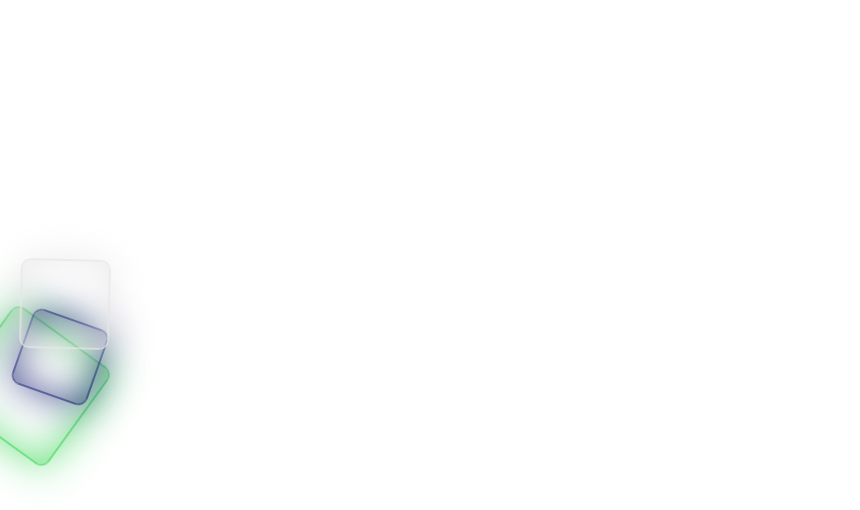
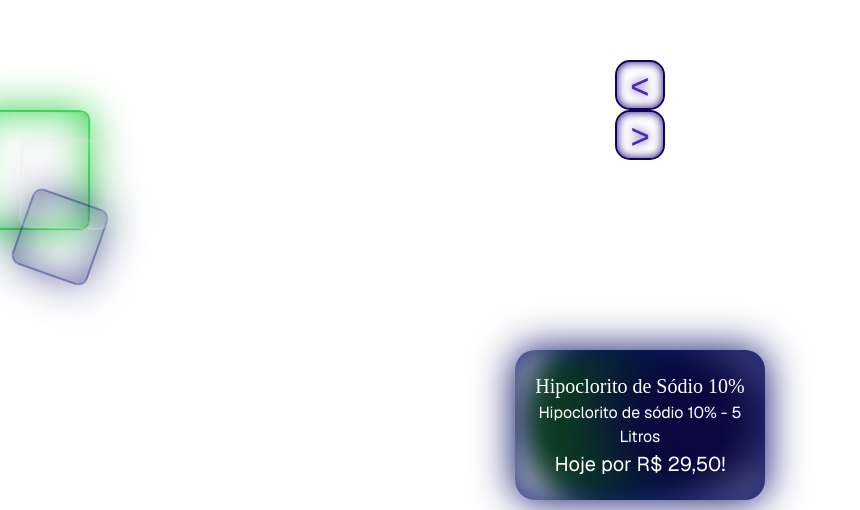
Before and after one commit to renatoDevMax/realidade-html, a Next.js app: page / in a window 1280 px wide. Shown: the part 290-800 px from the top of the page, without its empty margins (0-860 px from the left). Built offline with nearby package versions, Linux system fonts and the light colour scheme.

Commit message:
primeiro final 1.11

```diff
--- a/src/app/globals.css
+++ b/src/app/globals.css
@@ -1,7 +1,7 @@
 @tailwind base;
 @tailwind components;
 @tailwind utilities;
-
+@import url("https://fonts.googleapis.com/css2?family=Roboto+Mono:ital,wght@0,100..700;1,100..700&display=swap");
 :root {
   --background: #ffffff;
   --foreground: #171717;
@@ -133,3 +133,95 @@ a-scene {
     transform: rotate(720deg);
   }
 }
+
+.quadradoProduto {
+  width: 250px;
+  height: 150px;
+  position: absolute;
+  margin: 10px auto;
+  bottom: 0;
+  padding: 10px;
+  border-radius: 20px;
+  color: white;
+  display: flex;
+  align-items: center;
+  justify-content: center;
+  flex-direction: column;
+  box-shadow: 0px 0px 40px #000a64, 0px 0px 40px #000a64 inset;
+  overflow: hidden;
+}
+
+.nomeProduto {
+  font-size: 20px;
+  text-align: center;
+  font-family: "Roboto Mono", serif;
+}
+
+.descricaoProduto {
+  font-size: 16px;
+  text-align: center;
+}
+
+.precoProduto {
+  font-size: 20px;
+  text-align: center;
+}
+
+.bolaFundo2 {
+  width: 200px;
+  height: 200px;
+  background-color: #0c3d20;
+  position: absolute;
+  left: -10%;
+  top: -20%;
+  border-radius: 50%;
+  z-index: -3;
+  filter: blur(10px);
+  animation: animaBola 3s linear infinite alternate;
+}
+
+.bolaFundo1 {
+  width: 200px;
+  height: 200px;
+  background-color: #09083f;
+  position: absolute;
+  left: -10%;
+  top: -20%;
+  border-radius: 50%;
+  z-index: -2;
+  filter: blur(10px);
+  animation: animaBola 3s 1.5s linear infinite alternate;
+}
+
+@keyframes animaBola {
+  0% {
+    transform: translateX(0%);
+    filter: blur(10px);
+  }
+  100% {
+    transform: translateX(80%);
+    filter: blur(40px);
+  }
+}
+
+.btnCtrl {
+  width: 50px;
+  height: 50px;
+  border-radius: 15px;
+  border: 2px solid #140158;
+  font-size: 35px;
+  display: flex;
+  align-items: center;
+  justify-content: center;
+  color: #482ab3;
+  text-shadow: 0px 0px 10px #482ab3;
+  transition: all 0.3s;
+  box-shadow: 0px 0px 10px #1b0375 inset;
+}
+
+.btnCtrl:active {
+  border: 2px solid #00c921;
+  color: #00c921;
+  text-shadow: 0px 0px 10px #00c921;
+  box-shadow: 0px 0px 10px #00c921 inset;
+}
--- a/src/app/page.tsx
+++ b/src/app/page.tsx
@@ -9,11 +9,21 @@ export default function Home() {
         <div className="quadrado quadrado1"></div>
         <div className="quadrado quadrado2"></div>
         <div className="quadrado quadrado3"></div>
-        <div className="quadrado quadrado4"></div>
-        <div className="quadrado quadrado5"></div>
-        <div className="quadrado quadrado6"></div>
-        <div className="quadrado quadrado7"></div>
-        <div className="quadrado quadrado8"></div>
+
+        <div className="quadradoProduto">
+          <div className="nomeProduto">Hipoclorito de Sódio 10% </div>
+          <div className="descricaoProduto">
+            Hipoclorito de sódio 10% - 5 Litros
+          </div>
+          <div className="precoProduto">Hoje por R$ 29,50!</div>
+          <div className="bolaFundo1"></div>
+          <div className="bolaFundo2"></div>
+        </div>
+      </div>
+
+      <div className="telaBotoes w-full fixed bottom-0 left-0 z-[101] flex justify-between items-center">
+        <button className="btnCtrl btnRetornar">{"<"}</button>
+        <button className="btnCtrl btnAvancar">{">"}</button>
       </div>
     </main>
   );
```
